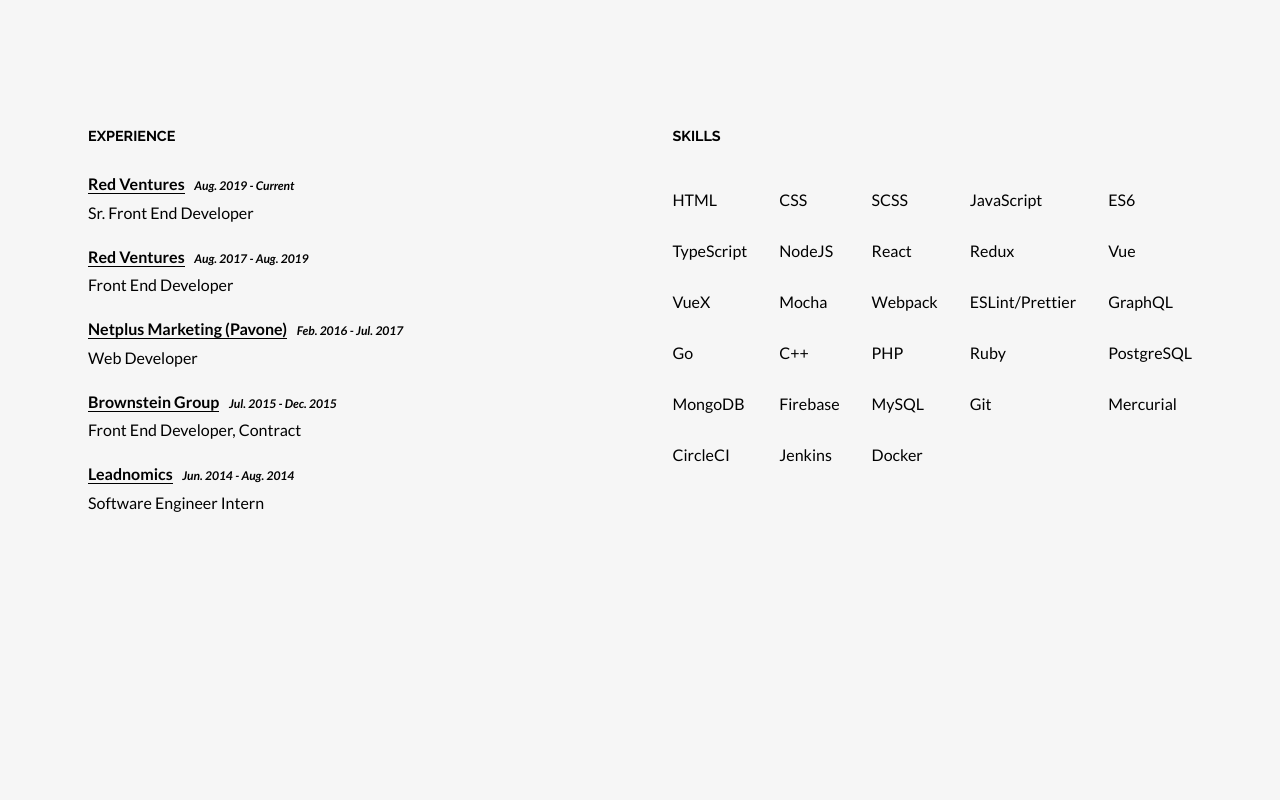
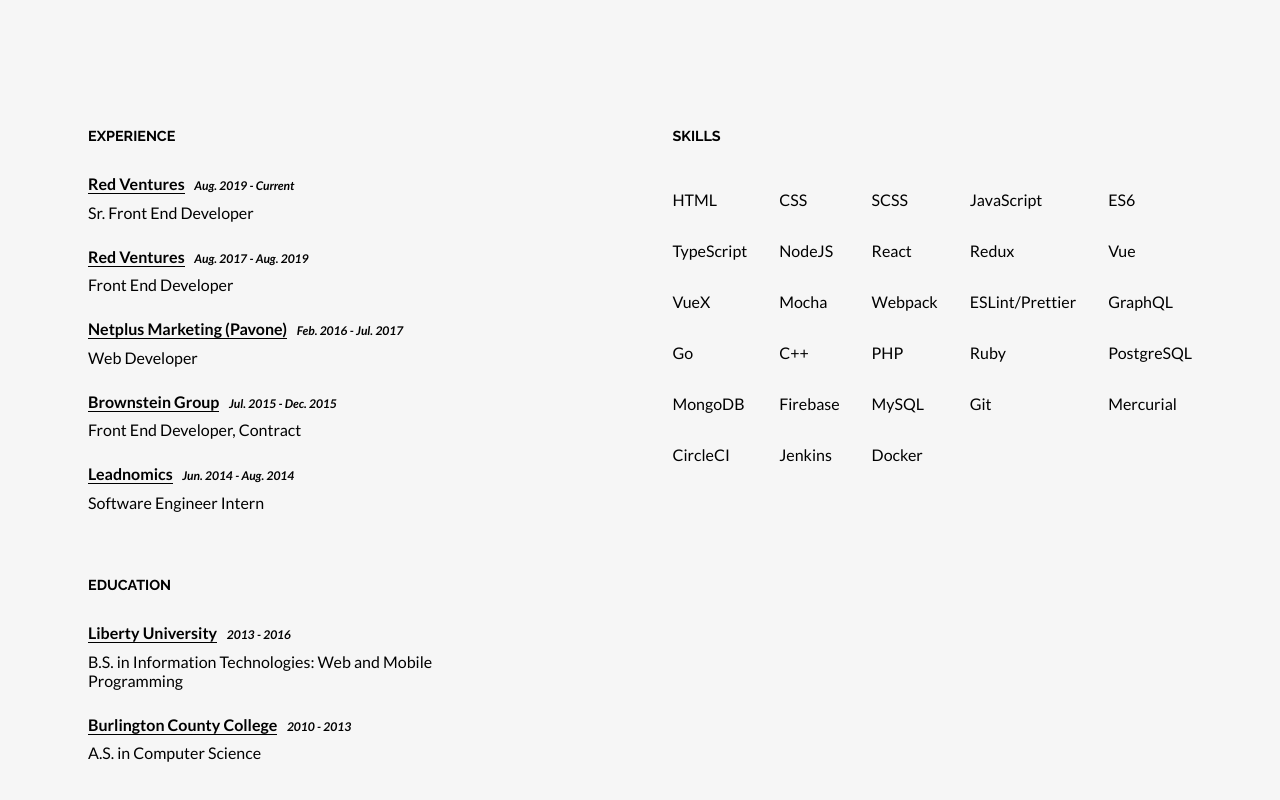
Before and after one commit to ekdevdes/personal-site, a Next.js app: page / in a window 1280 px wide. Shown: the part 354-1154 px from the top of the page. Before the commit the page ends 994 px from the top, so only its background shows below. Built offline with nearby package versions, Linux system fonts and the light colour scheme.

Commit message:
add education section

```diff
--- a/pages/index.js
+++ b/pages/index.js
@@ -16,6 +16,7 @@
     <Hero />
     <div className={styles.contentContainer}>
       <InfoSection header="Experience" className={styles.infoSection}>
+        <div className={styles.experienceContainer}>
           <Experience
             employer="Red Ventures"
             employerSite="https://redventures.com/"
@@ -46,6 +47,20 @@
             startDate="Jun. 2014"
             endDate="Aug. 2014"
             position="Software Engineer Intern" />
+        </div>
+        <div className={styles.educationContainer}>
+          <p className={cn('f-raleway', styles.header)}>Education</p>
+          <Experience
+              employer="Liberty University"
+              startDate="2013"
+              endDate="2016"
+              position="B.S. in Information Technologies: Web and Mobile Programming" />
+          <Experience
+              employer="Burlington County College"
+              startDate="2010"
+              endDate="2013"
+              position="A.S. in Computer Science" />
+        </div>
       </InfoSection>
       <SocialLinks showIcons />
       <InfoSection header="Skills" className={cn(styles.infoSection, styles.skillsContainer)}>
--- a/pages/styles.module.scss
+++ b/pages/styles.module.scss
@@ -50,3 +50,19 @@
     text-align: left;
   }
 }
+
+.header {
+  font-weight: 700;
+  text-transform: uppercase;
+  font-size: 0.9rem;
+  text-align: center;
+  margin-bottom: 1.9rem;
+
+  @include mq($sm) {
+    text-align: left;
+  }
+}
+
+.experienceContainer {
+  margin-bottom: 4rem;
+}
```
Also changed, not shown: 1 other file (tests, documents, lock files or other folders). Lines whose indentation alone changed are shown as unchanged.
